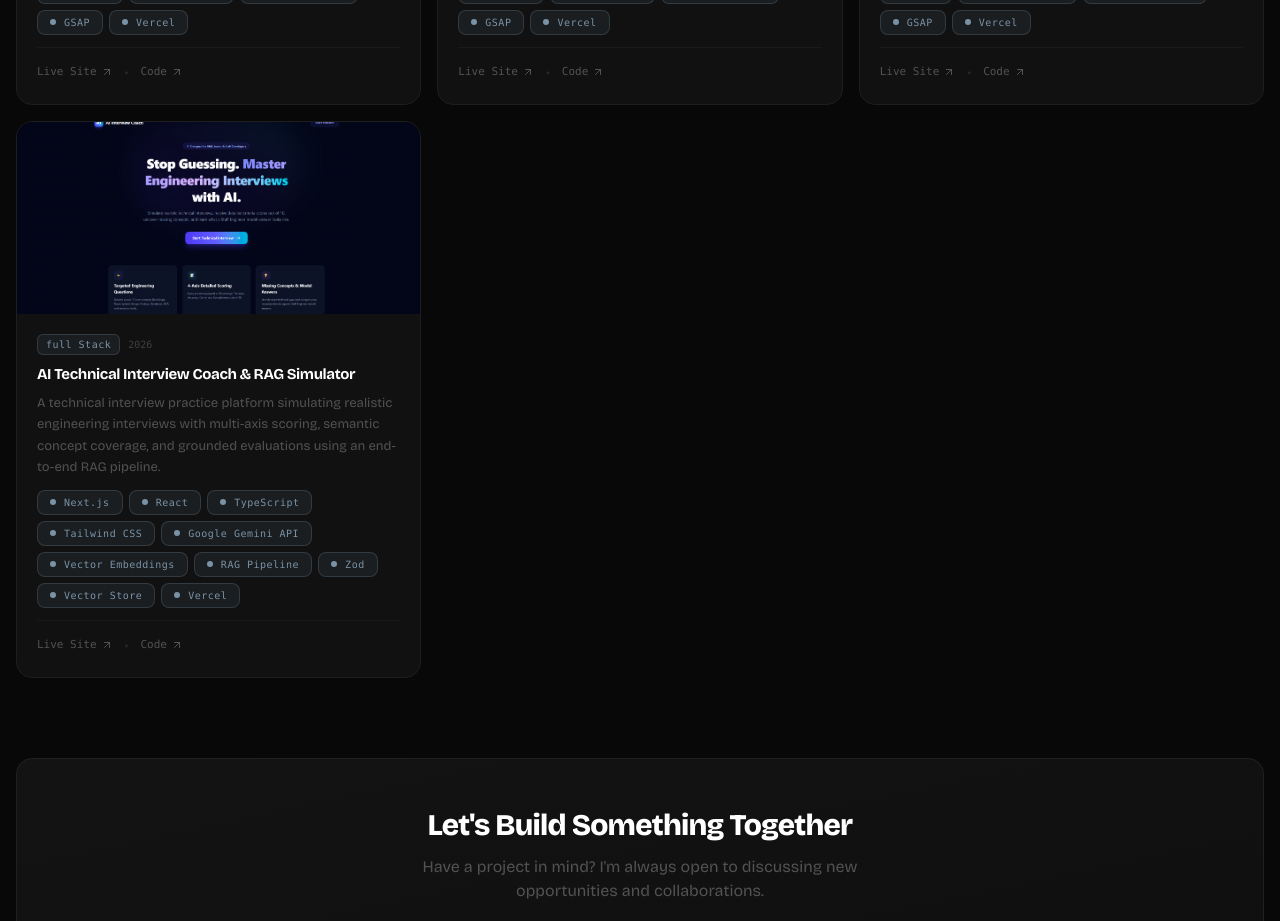
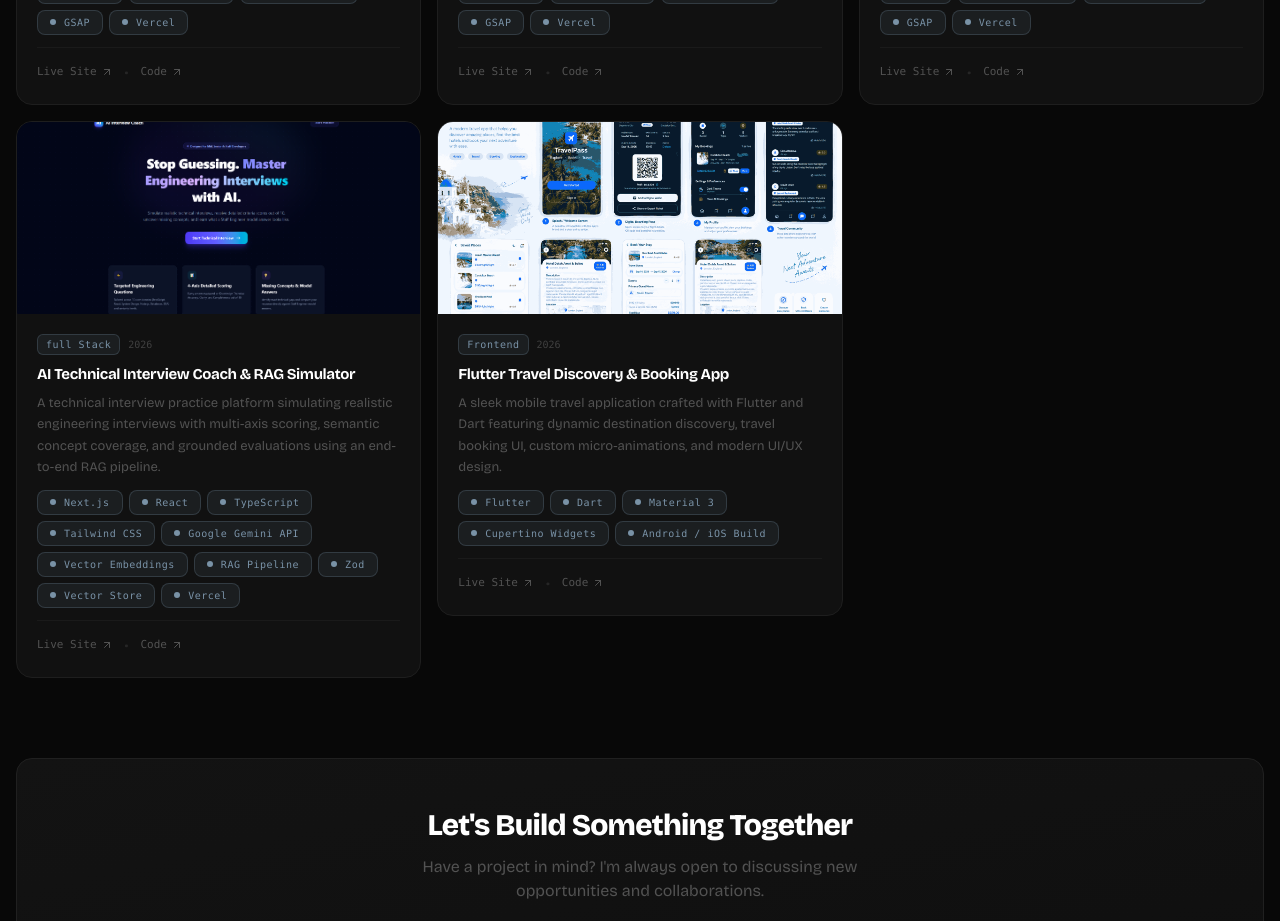
Before and after one commit to Noufel-sf/My_Portfolio, a React (Vite) app: page /projects in a window 1280 px wide. Shown: the part 1800-2721 px from the top of the page. Built offline with nearby package versions, Linux system fonts and the light colour scheme; a web font is replaced by a local one.

Commit message:
adding new project flutter travel app

```diff
--- a/src/Components/data.js
+++ b/src/Components/data.js
@@ -1243,4 +1243,121 @@ export const PROJECTS = [
       "Building adaptive AI systems using LLM Tool/Function Calling.",
     ],
   },
+
+  {
+    id: 11,
+
+    slug: "flutter-travel-app",
+
+    name: "Flutter Travel Discovery & Booking App",
+
+    subtitle:
+      "A modern cross-platform mobile travel and exploration application built with Flutter & Dart.",
+
+    desc: "A sleek mobile travel application crafted with Flutter and Dart featuring dynamic destination discovery, travel booking UI, custom micro-animations, and modern UI/UX design.",
+
+    overview:
+      "The Flutter Travel App was built to deepen mobile development expertise and implement modern UI/UX design principles with Flutter and Dart. The application offers users an engaging travel planning experience, allowing exploration of top destinations, category filtering, trip bookings, and wishlist management with fluid native transitions and responsive layouts across all mobile screen sizes.",
+
+    image: "/travelapp.png",
+    images: [
+      "/travelapp.png",
+      "/travelapp.png",
+      "/travelapp.png",
+      "/travelapp.png",
+      "/travelapp.png"
+    ],
+
+    category: "Frontend",
+
+    date: "2026",
+
+    duration: "1 Month",
+
+    role: "Mobile App Developer & UI/UX Designer",
+
+    status: "Completed",
+
+    preview: "https://github.com/Noufel-sf/Flutter_Travel_app",
+
+    github: "https://github.com/Noufel-sf/Flutter_Travel_app",
+
+    tech: {
+      frontend: ["Flutter", "Dart", "Material 3", "Cupertino Widgets"],
+
+      backend: [],
+
+      database: [],
+
+      deployment: ["Android / iOS Build"],
+    },
+
+    features: [
+      {
+        title: "Destination Discovery",
+        description:
+          "Interactive feed showcasing featured travel destinations with high-resolution imagery, ratings, and reviews.",
+      },
+      {
+        title: "Smart Filtering & Search",
+        description:
+          "Filter trips by category, price range, popularity, and climate for rapid itinerary discovery.",
+      },
+      {
+        title: "Interactive Booking Workflow",
+        description:
+          "Streamlined booking interface with interactive calendar date pickers, guest selection, and trip confirmations.",
+      },
+      {
+        title: "Saved Wishlist & Favorites",
+        description:
+          "Save and manage dream destinations for offline review and trip planning.",
+      },
+      {
+        title: "Fluid Hero Micro-Animations",
+        description:
+          "Polished page transitions, interactive cards, and haptic-friendly mobile micro-interactions.",
+      },
+      {
+        title: "Adaptive Responsive Layout",
+        description:
+          "Responsive mobile layouts crafted to render consistently on diverse phone and tablet form factors.",
+      },
+    ],
+
+    architecture: {
+      frontend: ["Flutter SDK", "Dart", "Custom Widgets", "Flutter Animations"],
+
+      backend: [],
+
+      database: [],
+
+      deployment: ["Android / iOS Build"],
+    },
+
+    challenges: [
+      {
+        problem: "Building a responsive and pixel-perfect UI across different screen sizes and aspect ratios.",
+        solution:
+          "Utilized Flutter flexible layout widgets (LayoutBuilder, MediaQuery, and Flex containers) for adaptive rendering.",
+      },
+      {
+        problem: "Creating smooth, seamless page navigation and hero image transitions.",
+        solution:
+          "Leveraged Flutter Hero animations and customized page route transitions for high frame-rate native animations.",
+      },
+      {
+        problem: "Designing an intuitive, modern travel UI/UX from scratch.",
+        solution:
+          "Designed clean card-based layouts, curated color palettes, and balanced typography inspired by modern travel platforms.",
+      },
+    ],
+
+    learnings: [
+      "Mastering Flutter widget hierarchy, custom layouts, and reactive UI patterns.",
+      "Cross-platform mobile architecture and Dart best practices.",
+      "Designing engaging UI/UX with fluid micro-animations and tactile user feedback.",
+      "Managing local mobile state and optimizing asset performance.",
+    ],
+  },
 ];
```
Also changed, not shown: public/travelapp.png (added).
